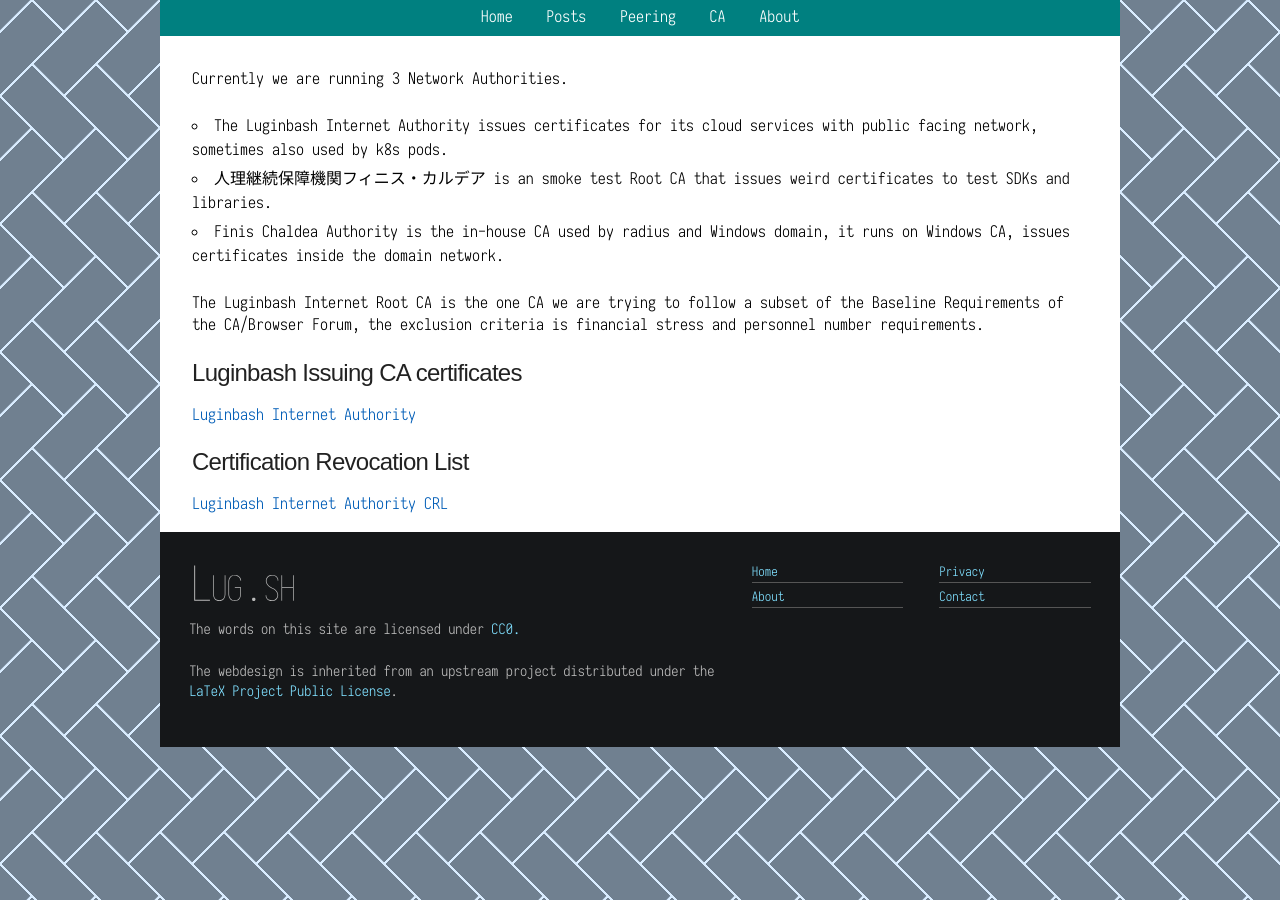
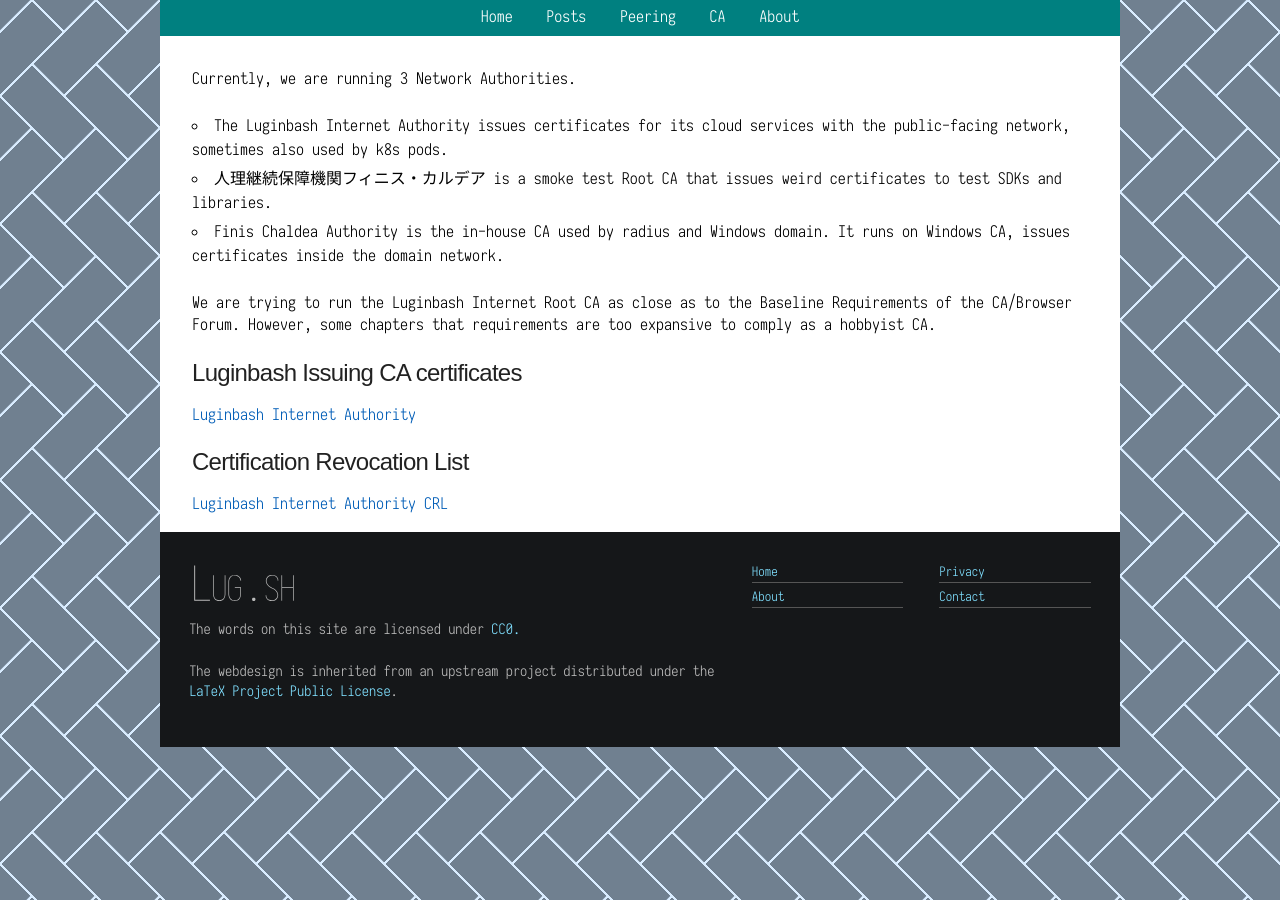
Before and after one commit to luginbash/luginbash.github.io, a Jekyll site: the page built from pki.md, in a window 1280 px wide. Built offline with Jekyll 4.4.1, drawn with Linux system fonts in a browser that asks for light colours.

Commit message:
Fix typo and style in the PKI page

```diff
--- a/pki.md
+++ b/pki.md
@@ -4,13 +4,13 @@ title: "Certification Authority"
 description: "PKI ran by the Luginbash Network"
 ---
 
-Currently we are running 3 Network Authorities.
+Currently, we are running 3 Network Authorities.
 
-* The Luginbash Internet Authority issues certificates for its cloud services with public facing network, sometimes also used by k8s pods.
-* 人理継続保障機関フィニス・カルデア is an smoke test Root CA that issues weird certificates to test SDKs and libraries.
-* Finis Chaldea Authority is the in-house CA used by radius and Windows domain, it runs on Windows CA, issues certificates inside the domain network.
+* The Luginbash Internet Authority issues certificates for its cloud services with the public-facing network, sometimes also used by k8s pods.
+* 人理継続保障機関フィニス・カルデア is a smoke test Root CA that issues weird certificates to test SDKs and libraries.
+* Finis Chaldea Authority is the in-house CA used by radius and Windows domain. It runs on Windows CA, issues certificates inside the domain network.
 
-The Luginbash Internet Root CA is the one CA we are trying to follow a subset of the Baseline Requirements of the CA/Browser Forum, the exclusion criteria is financial stress and personnel number requirements.
+We are trying to run the Luginbash Internet Root CA as close as to the Baseline Requirements of the CA/Browser Forum. However, some chapters that requirements are too expansive to comply as a hobbyist CA.
 
 
 
```
